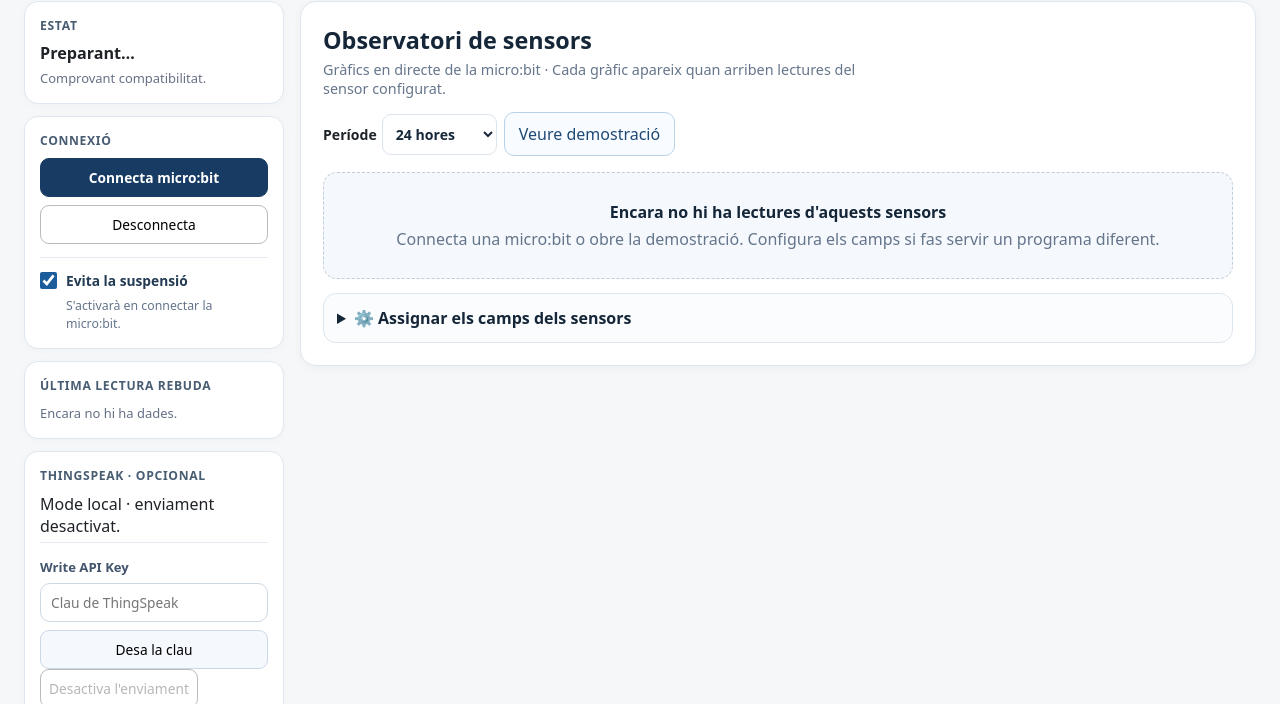
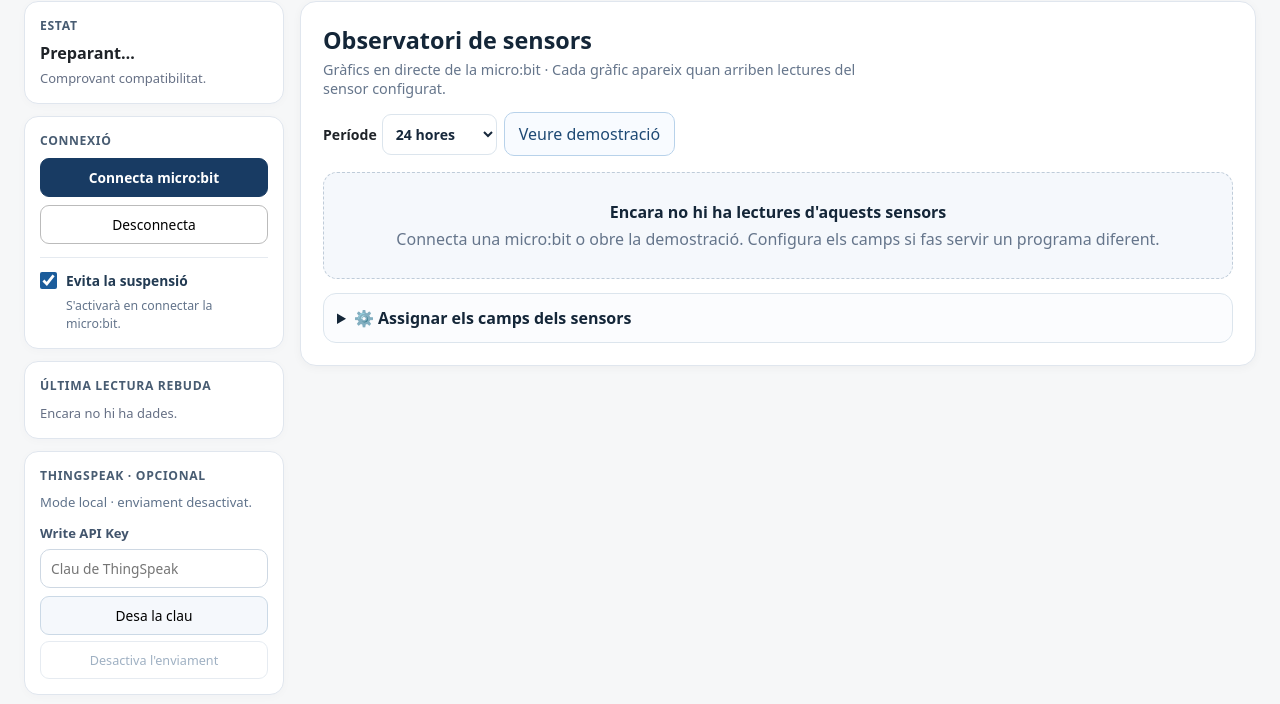
Before and after one commit to isanch45/microbit-thingspeak-pwa, a plain HTML site: page index.html in a window 1280 px wide. Shown: the part 92-796 px from the top of the page. Drawn offline with Linux system fonts and the light colour scheme.

Commit message:
Mode local sense clau ThingSpeak: dashboard.css

```diff
--- a/dashboard.css
+++ b/dashboard.css
@@ -133,3 +133,11 @@ main{max-width:1580px!important;margin:0 auto;padding:22px 24px 40px}
 .sent-status[data-state="error"]{color:#b42318}
 .sent-status[data-state="sent"]{color:#24638b}
 .sent-time:empty,.sent-status:empty{display:none}
+
+/* Enviament al núvol opcional i independent de la connexió USB. */
+.cloud-mode{font-size:.82rem;line-height:1.45;color:#60738b;overflow-wrap:anywhere}
+.cloud-mode[data-state="active"]{color:#087647;font-weight:600}
+.sidebar-cloud .sidebar-key{border-top:0;margin-top:12px;padding-top:0}
+.sidebar-cloud .sidebar-key button{width:100%;margin:6px 0 0}
+.sidebar-cloud #disableCloud{background:#fff;color:#395d83;border-color:#cbd6e2;font-size:.79rem}
+.sidebar-cloud #disableCloud:disabled{opacity:.48;cursor:default}
```
